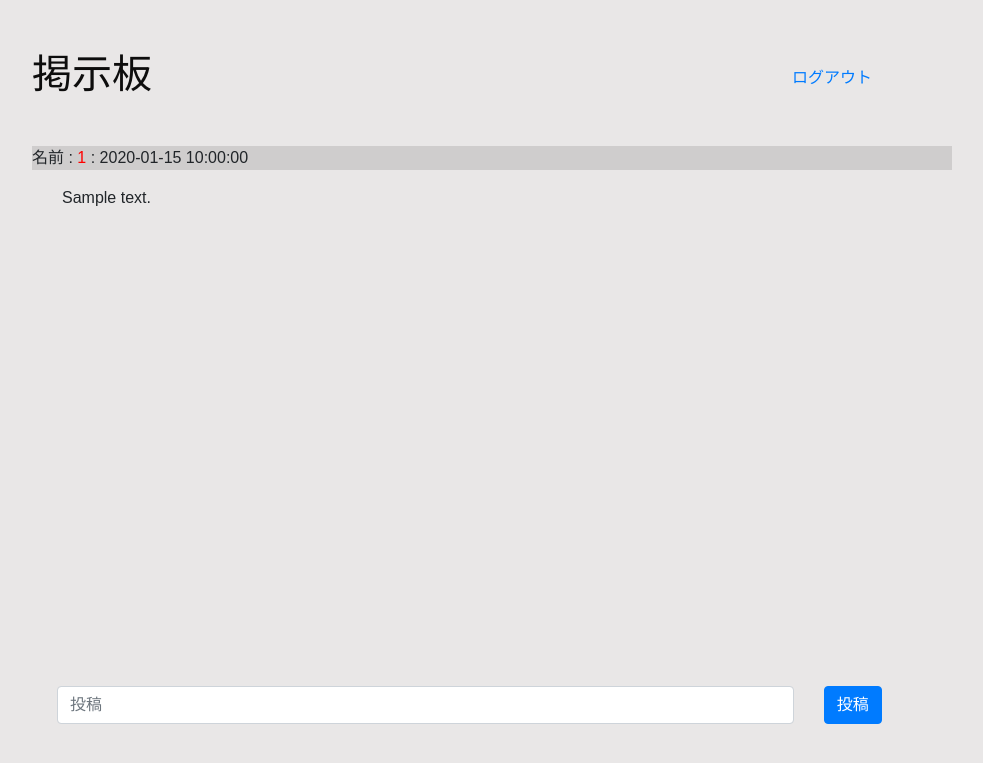
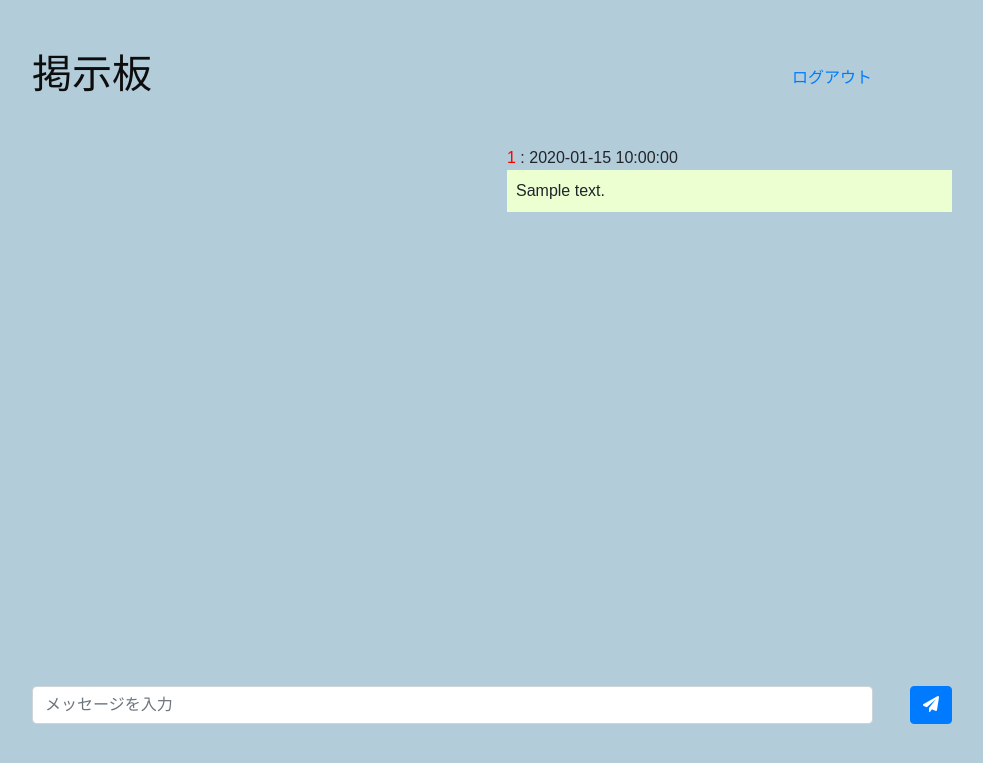
Before and after one commit to meitoma/first-web-app, a Flask app: page /index in a window 1280 px wide. Shown: the top 763 px of the page, without its empty margins (148-1131 px from the left). Run offline with Flask 3, Linux system fonts and the light colour scheme; a user stored in the database is signed in; tables that the repository leaves empty hold one stand-in row (values such as "Sample post"); some libraries are stand-ins or nearby versions.

Commit message:
メッセージ画面の作成 色の変更 表示位置の変更 送信ボタンの変更

```diff
--- a/forms.py
+++ b/forms.py
@@ -10,12 +10,23 @@ class LoginForm(FlaskForm):
 
 class SignupForm(FlaskForm):
     name = StringField('ユーザーネーム')
-    password = PasswordField('パスワード')
+    password = PasswordField('パスワード (半角英数字4文字以上)')
     # submit = SubmitField('Sign up')
 
     def validate_name(self, name):
+        if len(name.data)>16:
+            raise ValidationError('ユーザーネームは16文字以内である必要があります')
         if Users.query.filter_by(name=name.data).one_or_none():
             raise ValidationError('この名前はすでに使われています')
 
+    def validate_password(self, password):
+        if len(password.data)<4:
+            raise ValidationError('パスワードは4文字以上である必要があります')
+        set_pass=set(password.data)
+        set_num=set([str(n) for n in range(10)])
+        if not set_pass.intersection(set_num):
+            raise ValidationError('パスワードは数字を含む必要があります')
+
+
 class PostForm(FlaskForm):
     message = StringField('メッセージ')
--- a/main.py
+++ b/main.py
@@ -60,7 +60,7 @@ def index():
         db.session.close()
         return redirect(url_for('index'))
     else:
-        return render_template('index.html', title = title, messages=messages,form=form)
+        return render_template('index.html', title = title, current_user=current_user.id,messages=messages,form=form)
 
 @app.route('/', methods=['GET', 'POST'])
 @app.route('/login', methods=['GET', 'POST'])
@@ -73,7 +73,7 @@ def login():
         # name:test, pass:test
         user = Users.query.filter_by(name=form.name.data).first()
         if user is None or not user.check_password(form.password.data):
-            flash('Invalid name or password','failed')
+            flash('ユーザーネームもしくはパスワードが正しくありません','failed')
             return redirect(url_for('login'))
         login_user(user)
         return redirect(url_for('index'))
--- a/templates/index.html
+++ b/templates/index.html
@@ -14,22 +14,34 @@
             <div class="col-10">
                 <div class="scrollable-container">
                     {%for m in messages %}
-                        <p class="p-name-area">
-                            名前 : <span class="p-msg-name">{{m.__dict__['user_id']}} </span> :
-                            {{m.__dict__['time']}}
-                        </p>
-                        <p class="p-message">{{m.__dict__['message']}}</p>
+                        {% set jc="justify-content-start" %}
+                        {% set msbox="message-box" %}
+                        {% if m.__dict__['user_id']==current_user %}
+                            {% set jc="justify-content-end" %}
+                            {% set msbox="mymessage-box" %}
+                        {% endif %}
+                        <div class="row {{jc}}">
+                            <div class="col-6">
+                                <span class="p-msg-name">{{m.__dict__['user_id']}} </span> :
+                                {{m.__dict__['time']}}
+                                <p class={{msbox}}>{{m.__dict__['message']}}</p>
+                            </div>
+                        </div>
                     {% endfor %}
                 </div>
 
                 <form action="/index" method="post">
                     {{ form.hidden_tag() }}
-                    <div class="row justify-content-center">
-                        <div class="col-10" style="padding-left: 40px;">
-                            {{ form.message(placeholder="投稿", class="form-control")}}
+                    <div class="row">
+                        <div class="col-11">
+                            {{ form.message(placeholder="メッセージを入力", class="form-control")}}
                         </div>
-                        <div class="col-2">
-                            <button class="btn btn-primary" type="submit">投稿</button>
+                        <div class="col-1">
+                            <div class="float-right">
+                                <button class="btn btn-primary" type="submit">
+                                    <i class="fas fa-paper-plane"></i>
+                                </button>
+                            </div>
                         </div>
                     </div>
                 </form>
--- a/templates/layout.html
+++ b/templates/layout.html
@@ -4,6 +4,7 @@
         <meta charset="utf-8">
         <title>Flask - paiza</title>
         <link rel="stylesheet" href="https://stackpath.bootstrapcdn.com/bootstrap/4.5.2/css/bootstrap.min.css">
+        <link rel="stylesheet" href="https://cdnjs.cloudflare.com/ajax/libs/font-awesome/6.0.0/css/all.min.css">
         <style>
             li {
                 margin-left: -50px;
@@ -15,7 +16,7 @@
             }
             body {
                 padding-top: 50px;
-                background-color: rgb(233, 231, 231);
+                background-color: #b2ccd9;
                 font-family: sans-serif;
                 /* background-image: url(../static/IMG_4936.jpg); */
                 /* background-size: cover;
@@ -30,7 +31,7 @@
             .bulletin-board {
                 height: 600px;
                 padding: 40px 0px;
-                background-color: rgb(233, 231, 231);
+                background-color: #b2ccd9;
 		    }
             .scrollable-container {
                 height: 490px; /* 任意の高さを設定 */
@@ -43,14 +44,16 @@
             .h1-title{
                 color:rgb(13, 13, 13);
             }
-            .p-message{
-                margin-left: 30px;
-            }
             .p-msg-name{
                 color:red;
             }
-            .p-name-area{
-                background-color: rgb(207, 205, 205);
+            .message-box{
+                background-color:#ffe0d1;
+                padding: 9px;
+            }
+            .mymessage-box{
+                background-color:#ebffd1;
+                padding: 9px;
             }
         </style>
     </head>
--- a/templates/signup.html
+++ b/templates/signup.html
@@ -13,7 +13,11 @@
                 {% endfor %}
                 <br>
                 {{ form.password.label(class="col-form-label")}}<br>
-                {{ form.password(placeholder="パスワード", class="form-control")}}<br><br>
+                {{ form.password(placeholder="パスワード", class="form-control")}}
+                {% for error in form.password.errors %}
+                    <span style="color: red;">{{ error }}</span>
+                {% endfor %}
+                <br><br>
             </div>
         </div>
         <div class="text-center">
```
Also changed, not shown: 1 other file.
